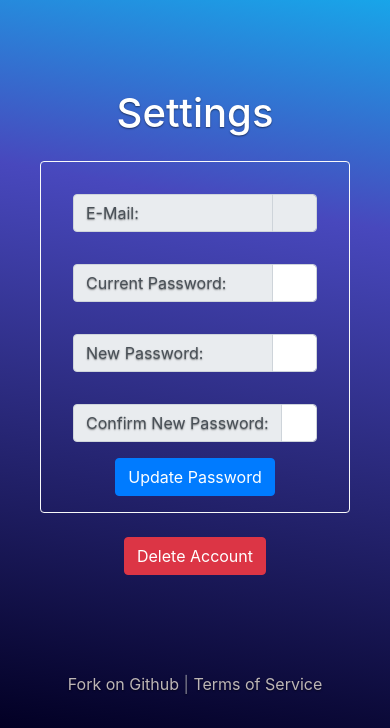
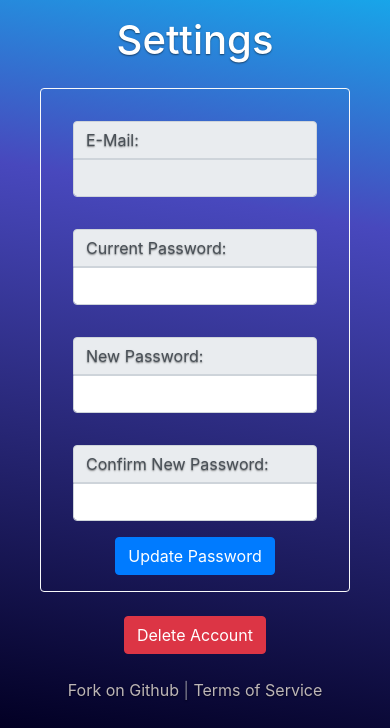
Before and after one commit to Dvd848/filter-ctftime-writeups, a Flask app: page /settings in a window 390 px wide. Shown: the part 116-844 px from the top of the page. Run offline with Flask 2, Linux system fonts and the light colour scheme; parts of the project's set-up code (start-up, migrations or seed data) failed here and were passed over; some libraries are stand-ins or nearby versions.

Commit message:
CSS Tweaks

```diff
--- a/static/css/cover.css
+++ b/static/css/cover.css
@@ -91,7 +91,6 @@ body {
     }
 }
 
-
 @media (max-width: 48em) {
     .nav-masthead {
         margin-top: 15px;
@@ -134,6 +133,7 @@ a.btn {
 
 /*
  * Success Modal
+ * https://www.tutorialrepublic.com/snippets/preview.php?topic=bootstrap&file=simple-success-confirmation-popup
  */
 .modal-success {
     color: #636363;
@@ -214,6 +214,7 @@ a.btn {
 
 /*
  * Error Modal
+ * https://www.tutorialrepublic.com/snippets/preview.php?topic=bootstrap&file=elegant-error-modal
  */
 .modal-error {
     color: #434e65;
@@ -301,6 +302,7 @@ a.btn {
 
 /*
  * Confirm Modal
+ * https://www.tutorialrepublic.com/snippets/preview.php?topic=bootstrap&file=delete-confirmation-modal
  */
 .modal-confirm {
     color: #636363;
@@ -410,12 +412,6 @@ a.btn {
     margin: 10px auto 30px auto;
     width: 30%;
 }
-/*
-#rss_feed_link {
-  width: 85%;
-  float: right;
-}
-*/
 
 .popover, .modal {
     color: black;
@@ -427,6 +423,30 @@ a.btn {
     text-decoration: none;
 }
 
+@media (min-width: 48em) {
+
     #settings_block label {
         min-width: 200px;
     }
+}
+
+@media (max-width: 48em) {
+
+    #settings_block .input-group-prepend {
+        width: 100%;
+    }
+
+    #settings_block label {
+        width: 100%;
+        float: left;
+        border-radius: 4px 4px 0 0;
+
+    }
+
+    #settings_block input {
+        width: 100%;
+        float: right;
+        border-radius: 0 0 4px 4px;
+    }
+
+}
--- a/templates/settings.html
+++ b/templates/settings.html
@@ -8,28 +8,28 @@
 <form class="rounded border border-light p-3 tm-5" id="settings_block">
     <div class="input-group p-3">
         <div class="input-group-prepend">
-            <label class="input-group-text">E-Mail: </label>
+            <label for="user_email" class="input-group-text">E-Mail: </label>
           </div>
         <input type="text" class="form-control" id="user_email" readonly>
     </div>
 
     <div class="input-group p-3">
         <div class="input-group-prepend">
-            <label class="input-group-text w-3">Current Password: </label>
+            <label for="current_password" class="input-group-text w-3">Current Password: </label>
           </div>
         <input type="password" class="form-control" id="current_password" >
     </div>
 
     <div class="input-group p-3">
         <div class="input-group-prepend">
-            <label class="input-group-text w-3">New Password: </label>
+            <label for="new_password_1" class="input-group-text w-3">New Password: </label>
           </div>
         <input type="password" class="form-control" id="new_password_1">
     </div>
 
     <div class="input-group p-3">
         <div class="input-group-prepend">
-            <label class="input-group-text w-3">Confirm New Password: </label>
+            <label for="new_password_2" class="input-group-text w-3">Confirm New Password: </label>
           </div>
         <input type="password" class="form-control" id="new_password_2">
     </div>
```
Lines whose indentation alone changed are shown as unchanged.
